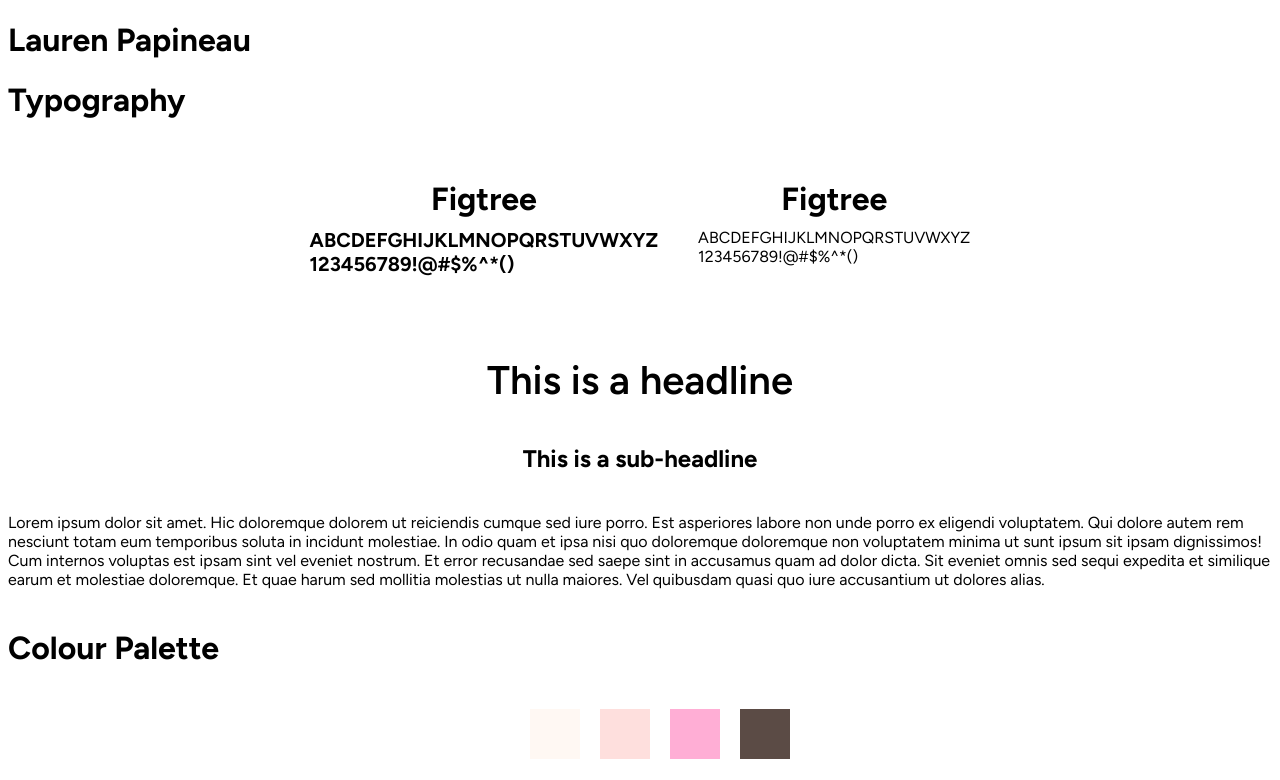
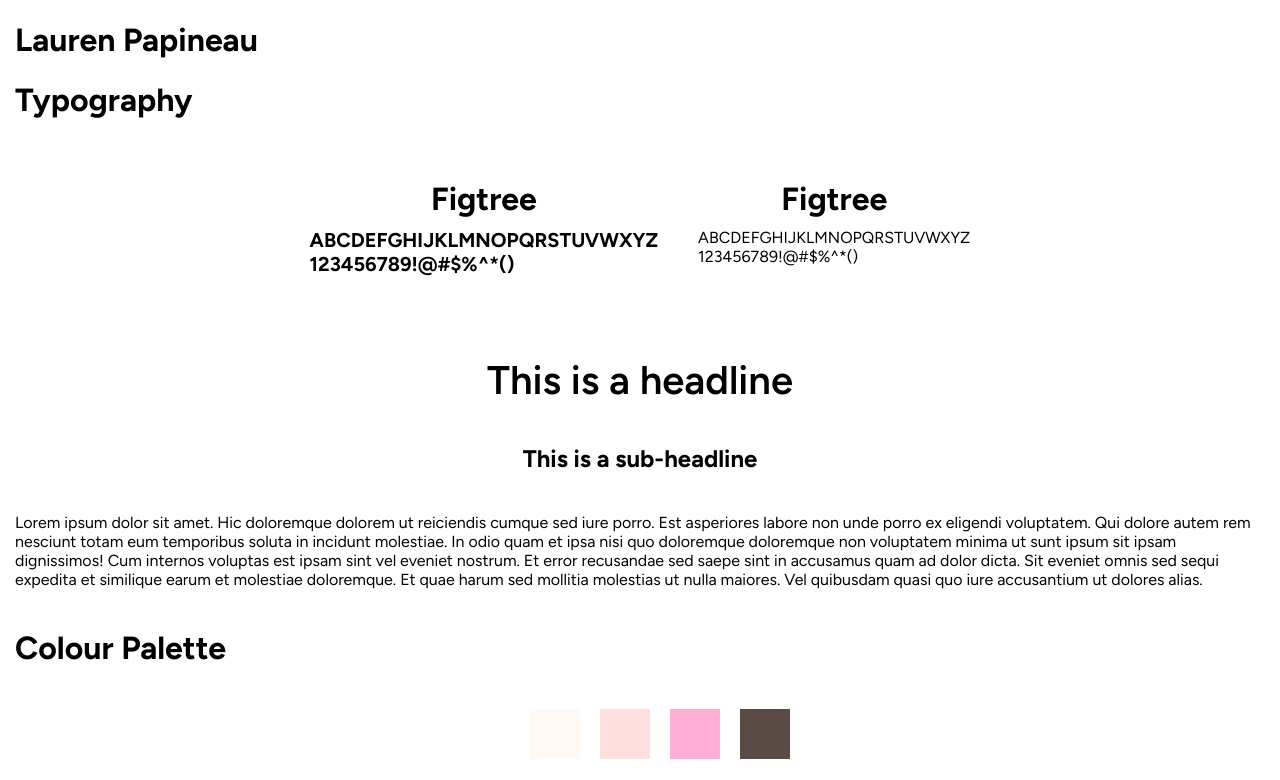
Before and after one commit to Laurenarts04/portfolio-site, a Jekyll site: the page style-guide/index.html, which Jekyll copies as it is, in a window 1280 px wide. Shown: the top 780 px of the page. Built offline with Jekyll 4.4.1, drawn with Linux system fonts in a browser that asks for light colours; grey boxes are pictures that could not be loaded.

Commit message:
Add files via upload

```diff
--- a/style-guide/css/styles.css
+++ b/style-guide/css/styles.css
@@ -1,4 +1,8 @@
 
+body {
+  margin: 15px;
+
+}
 
 /* CENTERED HEADER */
 .header {
```
Also changed, not shown: assets/css/main.scss (line endings or trailing spaces).
